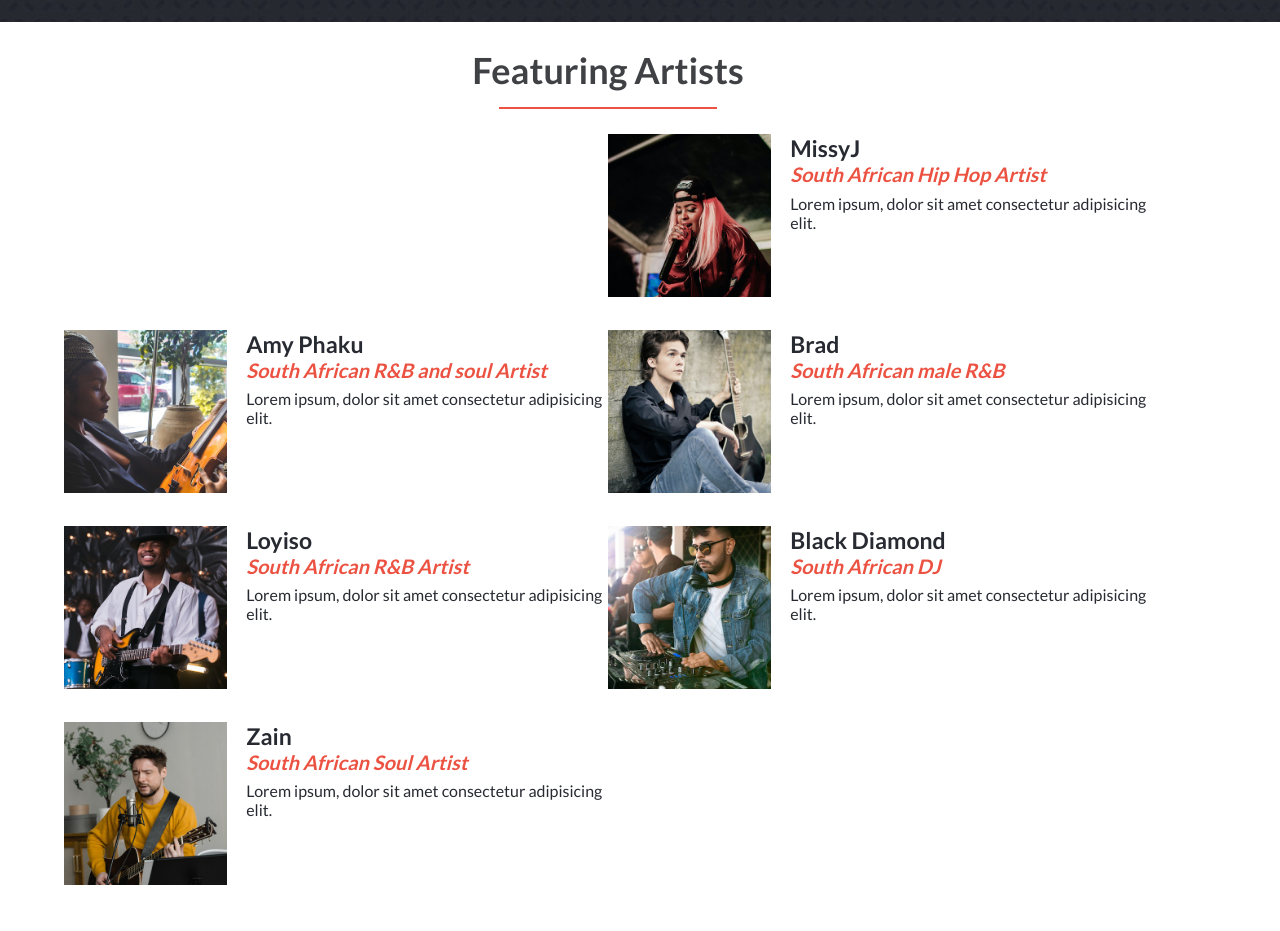
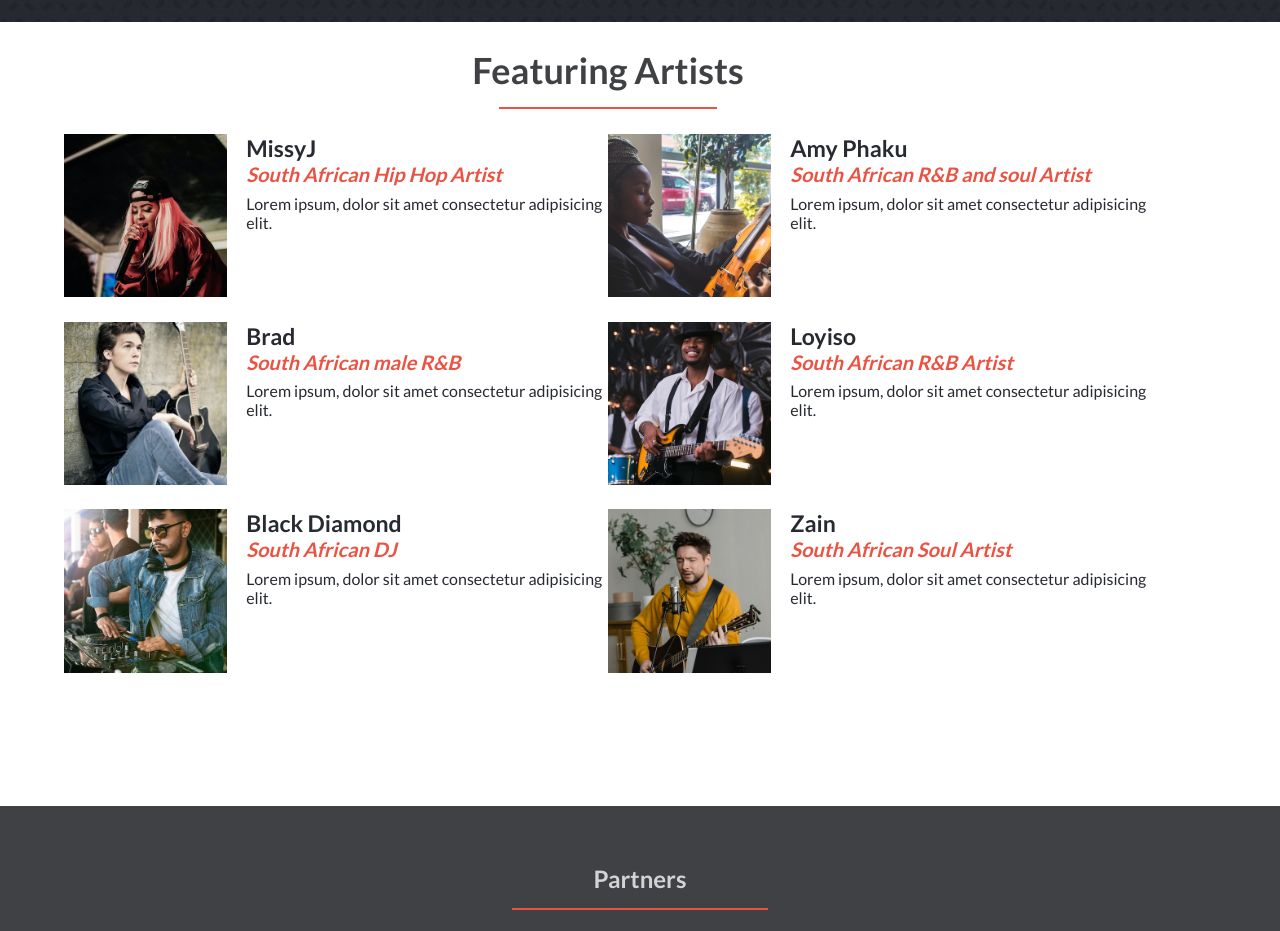
Before and after one commit to SaneMyburg/Capstone-project1, a website: page index.html in a window 1280 px wide. Shown: the part 1280-2211 px from the top of the page. Drawn offline with nearby package versions, Linux system fonts and the light colour scheme.

Commit message:
Remove empty div in HTML

```diff
--- a/index.html
+++ b/index.html
@@ -111,7 +111,6 @@
       <h3 class="feature-h3">Featuring Artists</h3>
       <hr class="breakline" />
       <div class="artists-list">
-        <div class="artistsP"></div>
       </div>
       <button>
         MORE
```
